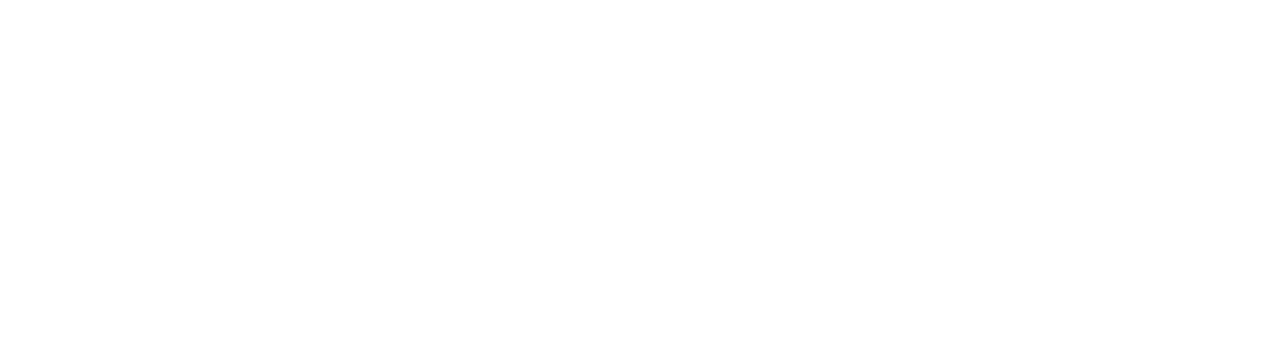
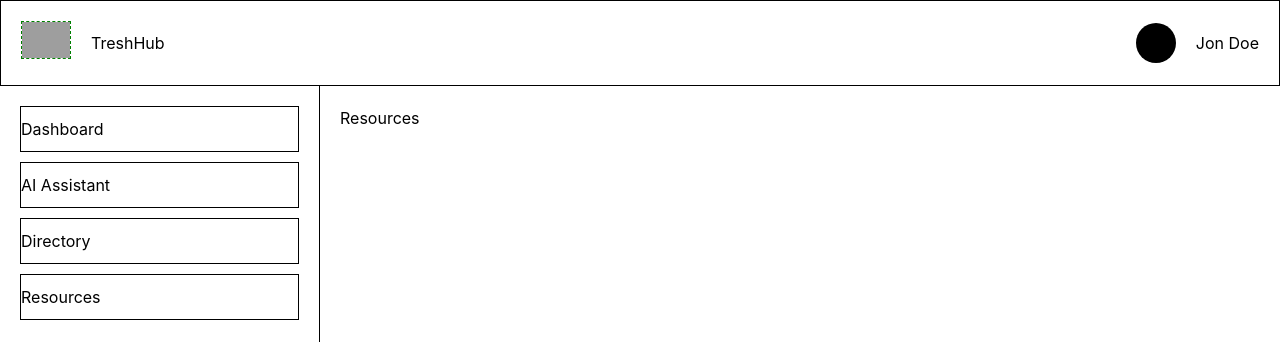
Before and after one commit to icstars/TruePathTechnologies, a React (Vite) app in the folder frontend/: page /resources in a window 1280 px wide. Before the commit this address had no page. Shown: the top 342 px of the page. Built offline with nearby package versions, Linux system fonts and the light colour scheme; grey boxes are pictures that could not be loaded.

Commit message:
add page for resources

```diff
--- a/frontend/src/app/App.jsx
+++ b/frontend/src/app/App.jsx
@@ -4,6 +4,7 @@
 import Home from '../pages/home/Home';
 import Layout from '../pages/layout/Layout';
 import Login from '../pages/login/Login';
+import ResourcesPage from '../pages/resources/ResourcesPage';
 import './App.css'
 import { Routes, Route } from 'react-router-dom';
 
@@ -19,6 +20,7 @@
               <Route path="/dashboard" element={<Dashboard />} />
               <Route path="/directory" element={<Directory />} />
               <Route path="/chat" element={<Chat />} />
+              <Route path="/resources" element={<ResourcesPage />} />
             </Route>
           </Routes>
       </div>
--- /dev/null
+++ b/frontend/src/pages/resources/ResourcesPage.jsx
@@ -0,0 +1,9 @@
+
+
+export default function ResourcesPage() {
+  return (
+    <div>
+      Resources
+    </div>
+  )
+}
--- a/frontend/src/widgets/navbar/Navbar.jsx
+++ b/frontend/src/widgets/navbar/Navbar.jsx
@@ -4,8 +4,9 @@
 export default function Navbar() {
   const links = [
     { path: '/dashboard', label: 'Dashboard' },
+    { path: '/chat', label: 'AI Assistant' },
     { path: '/directory', label: 'Directory' },
-    { path: '/chat', label: 'AI Assistant' },
+    { path: '/resources', label: 'Resources' },
     //{ path: '/home', label: 'Home' },
   ];
 
```
